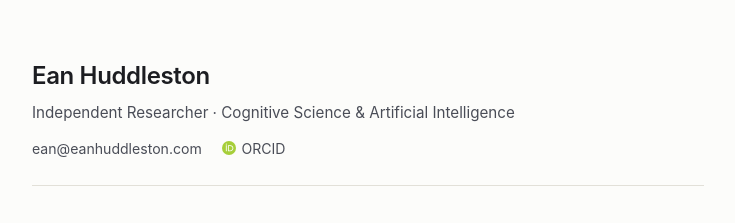
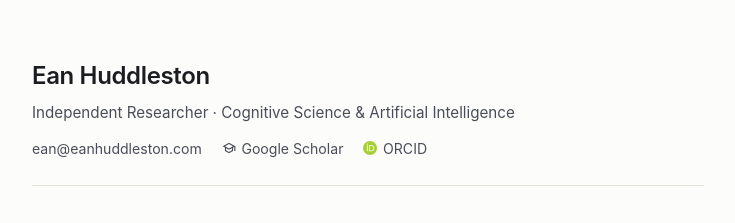
Before and after one commit to eanhuddleston/eanhuddleston.github.io, a plain HTML site: page index.html in a window 1280 px wide. Shown: the top 223 px of the page, without its empty margins (272-1007 px from the left). Drawn offline with Linux system fonts and the light colour scheme.

Commit message:
Add Google Scholar profile link to header

```diff
--- a/index.html
+++ b/index.html
@@ -284,6 +284,10 @@
       <p class="author-affiliation">Independent Researcher &middot; Cognitive Science &amp; Artificial Intelligence</p>
       <div class="profile-links">
         <a href="mailto:ean@eanhuddleston.com">ean@eanhuddleston.com</a>
+        <a href="https://scholar.google.com/citations?user=Wu3NMMwAAAAJ&amp;hl=en" target="_blank" rel="noopener me">
+          <svg width="14" height="14" viewBox="0 0 24 24" fill="currentColor" aria-hidden="true"><path d="M12 3L1 9l4 2.18v6L12 21l7-3.82v-6l2-1.09V17h2V9L12 3zm6.82 6L12 12.72 5.18 9 12 5.28 18.82 9zM17 15.99l-5 2.73-5-2.73v-3.72L12 15l5-2.73v3.72z"/></svg>
+          Google Scholar
+        </a>
         <a href="https://orcid.org/0009-0005-2342-1953" target="_blank" rel="noopener me">
           <svg width="14" height="14" viewBox="0 0 256 256" aria-hidden="true"><circle cx="128" cy="128" r="128" fill="#A6CE39"/><path fill="#FFF" d="M86.3 186.2H70.9V79.1h15.4v107.1zM108.9 79.1h41.6c39.6 0 57 28.3 57 53.6 0 27.5-21.5 53.6-56.8 53.6h-41.8V79.1zm15.4 93.3h24.5c34.9 0 42.9-26.5 42.9-39.7C191.7 111.2 178 93 148 93h-23.7v79.4zM78.6 66.8c-5.7 0-10.3-4.6-10.3-10.3s4.6-10.3 10.3-10.3 10.3 4.6 10.3 10.3-4.6 10.3-10.3 10.3z"/></svg>
           ORCID
```
